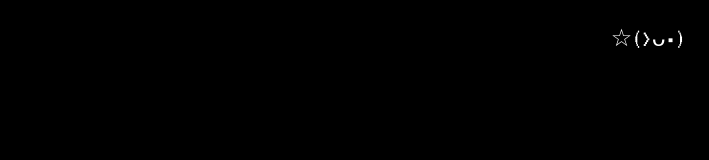
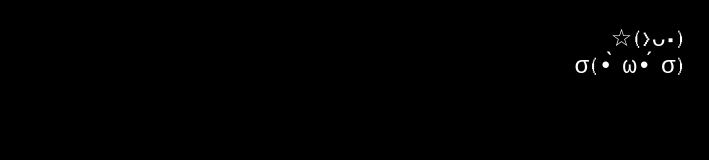
Before and after one commit to ninofiliu/whereareu, a React (Vite) app: page /level8 in a window 1280 px wide. Shown: the top 160 px of the page, without its empty margins (571-1280 px from the left). Built offline with nearby package versions, Linux system fonts and the light colour scheme.

Commit message:
firefox lvl8

```diff
--- a/src/levels/8/Level8.tsx
+++ b/src/levels/8/Level8.tsx
@@ -128,7 +128,10 @@ export const Level8 = () => {
           {wonText}
         </Link>
       )}
-      <Clueware clue1="Try opening the same URL in another browser tab and seeing them side by side" />
+      <Clueware
+        clue1="Try opening the same URL in another browser tab and seeing them side by side"
+        clue2="It should work on Firefox and Chrome on Windows, unfortunately on Ubuntu only Chrome works... sorry!"
+      />
     </>
   );
 };
```
Also changed, not shown: 1 other file (tests, documents, lock files or other folders).
